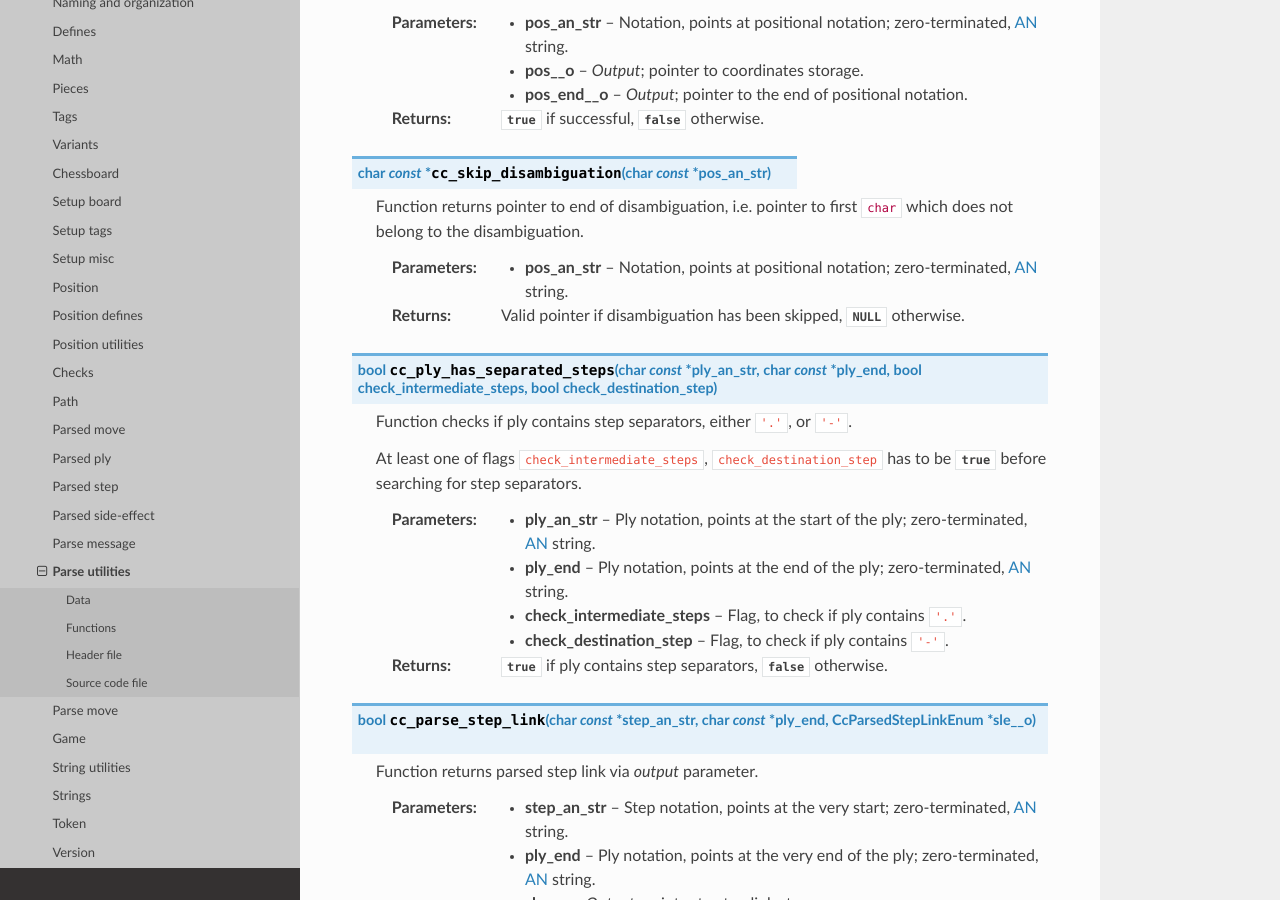
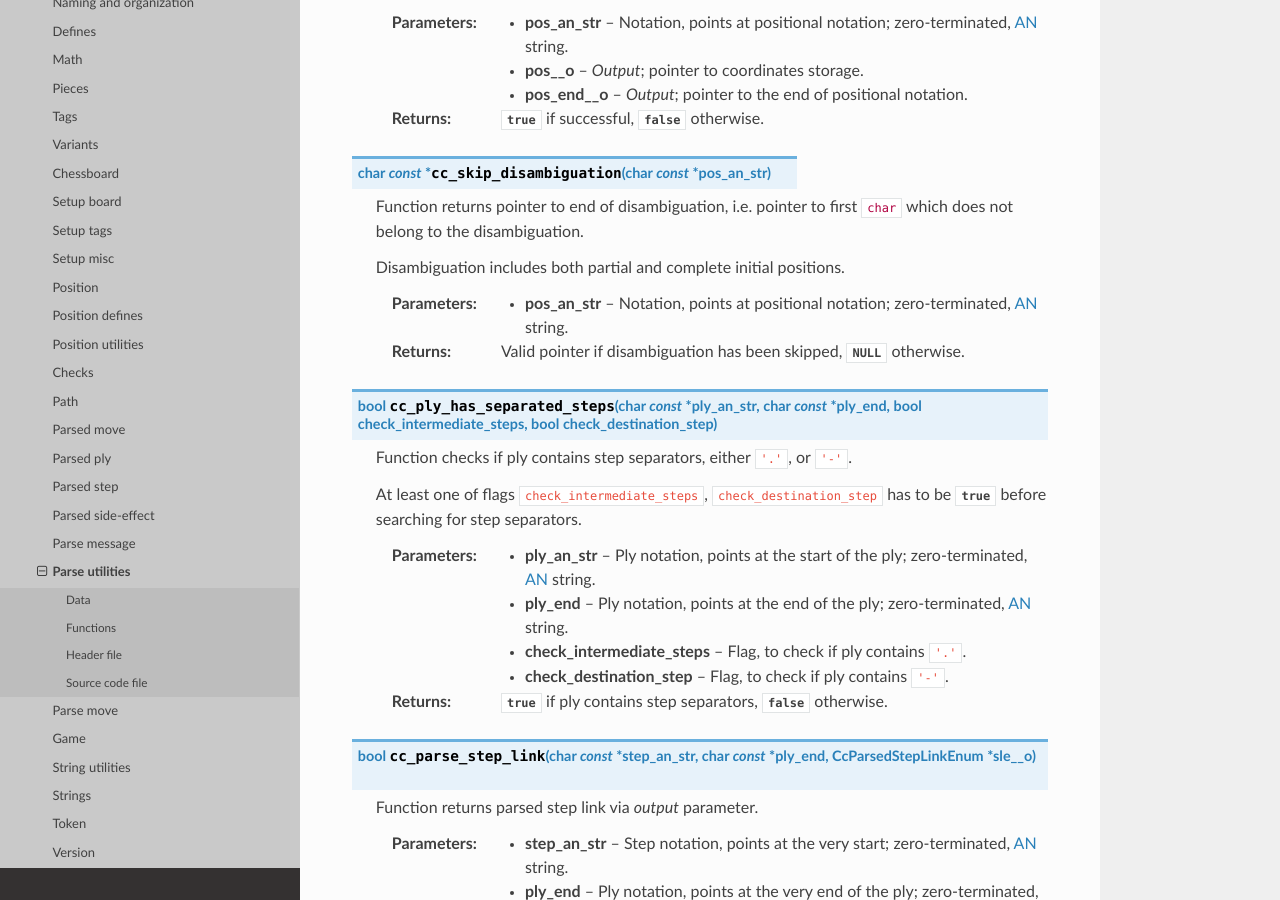
Before and after one commit to mmlacak/crochess, a Sphinx documentation site: the page built from docs/source/libcc/ccparseutils.rst, in a window 1280 px wide and 900 px high, scrolled down 4295 px. Built offline with Sphinx 7.4.7 and the Read the Docs theme 3.1.0, drawn with Linux system fonts in a browser that asks for light colours.

Commit message:
Clarified disambiguation.

```diff
--- a/docs/source/libcc/ccparseutils.rst
+++ b/docs/source/libcc/ccparseutils.rst
@@ -236,6 +236,8 @@ Functions
     Function returns pointer to end of disambiguation, i.e. pointer to first
     :c:`char` which does not belong to the disambiguation.
 
+    Disambiguation includes both partial and complete initial positions.
+
     :param pos_an_str: Notation, points at positional notation;
         zero-terminated, :term:`AN` string.
     :returns: Valid pointer if disambiguation has been skipped,
```
